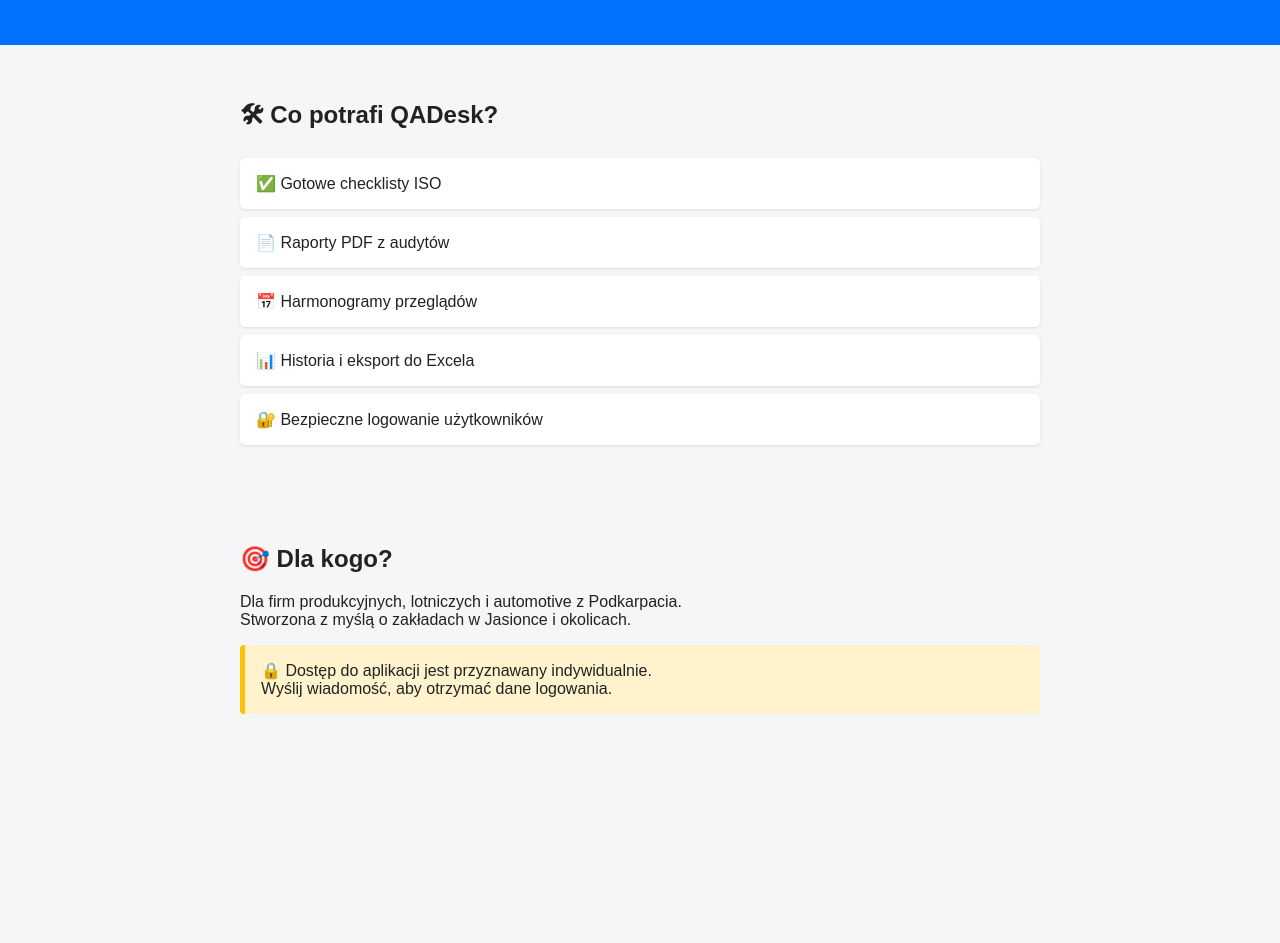
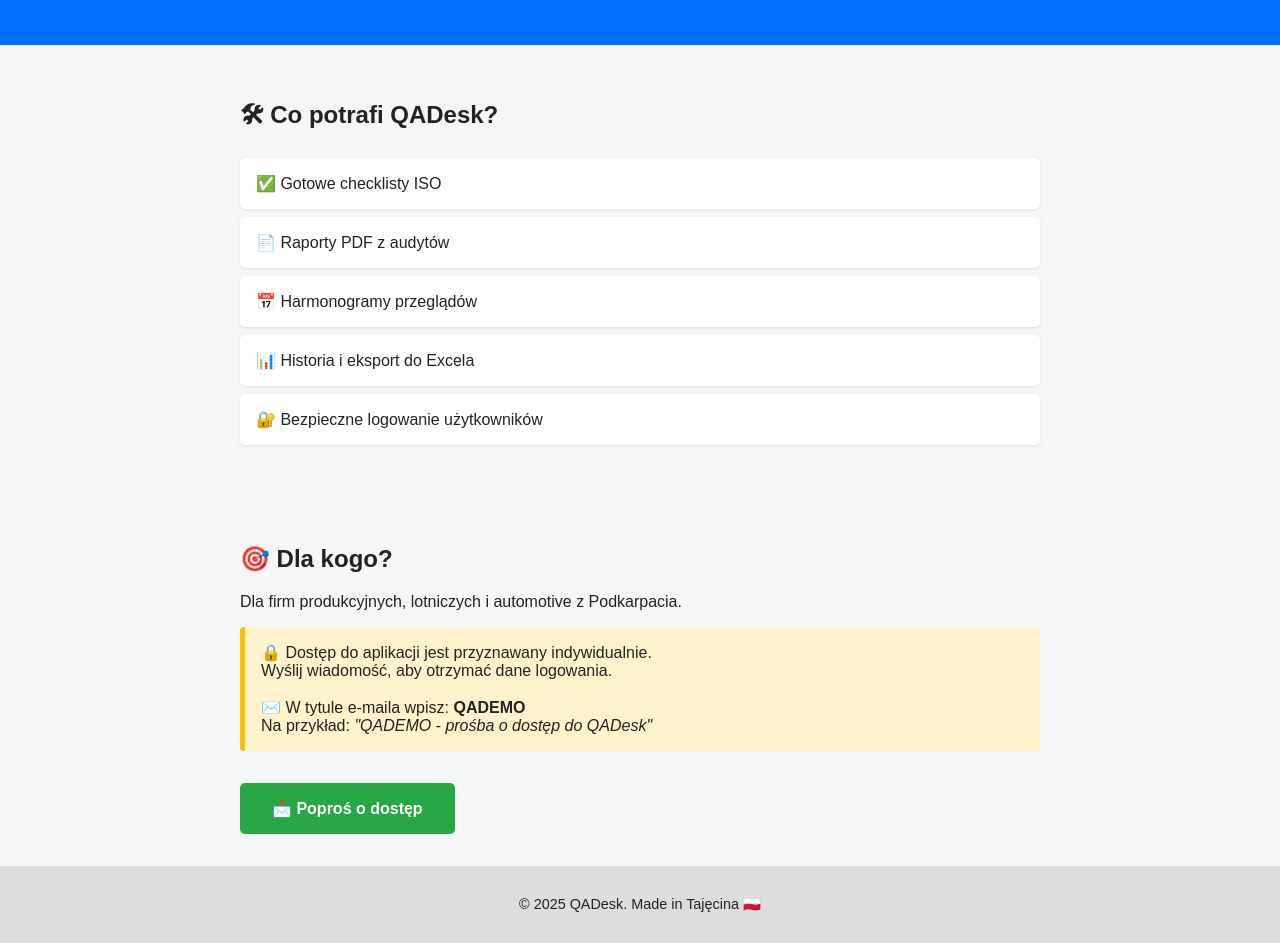
Before and after one commit to Brony777/qadesk-landing, a plain HTML site: page index.html in a window 1280 px wide. Shown: the part 134-1077 px from the top of the page. Before the commit the page ends 896 px from the top, so only its background shows below. Drawn offline with Linux system fonts and the light colour scheme.

Commit message:
Add files via upload

```diff
--- a/index.html
+++ b/index.html
@@ -26,8 +26,19 @@
   <section class="cta">
     <h2>🎯 Dla kogo?</h2>
     <p>Dla firm produkcyjnych, lotniczych i automotive z Podkarpacia.<br>
-    Stworzona z myślą o zakładach w Jasionce i okolicach.</p>
+    </p>
 
     <p class="notice">
-      🔒 Dostęp do aplikacji jest przyznawany indywidualnie.<br>
-      Wyślij wiadomość, aby otrzymać dane logowania.
+  🔒 Dostęp do aplikacji jest przyznawany indywidualnie.<br>
+  Wyślij wiadomość, aby otrzymać dane logowania.<br><br>
+  ✉️ W tytule e-maila wpisz: <strong>QADEMO</strong><br>
+  Na przykład: <em>"QADEMO - prośba o dostęp do QADesk"</em>
+</p>
+  <a href="mailto:ma.broniek@gmail.com" class="button">📩 Poproś o dostęp</a>
+  </section>
+
+  <footer>
+    <p>&copy; 2025 QADesk. Made in Tajęcina 🇵🇱</p>
+  </footer>
+</body>
+</html>
```
